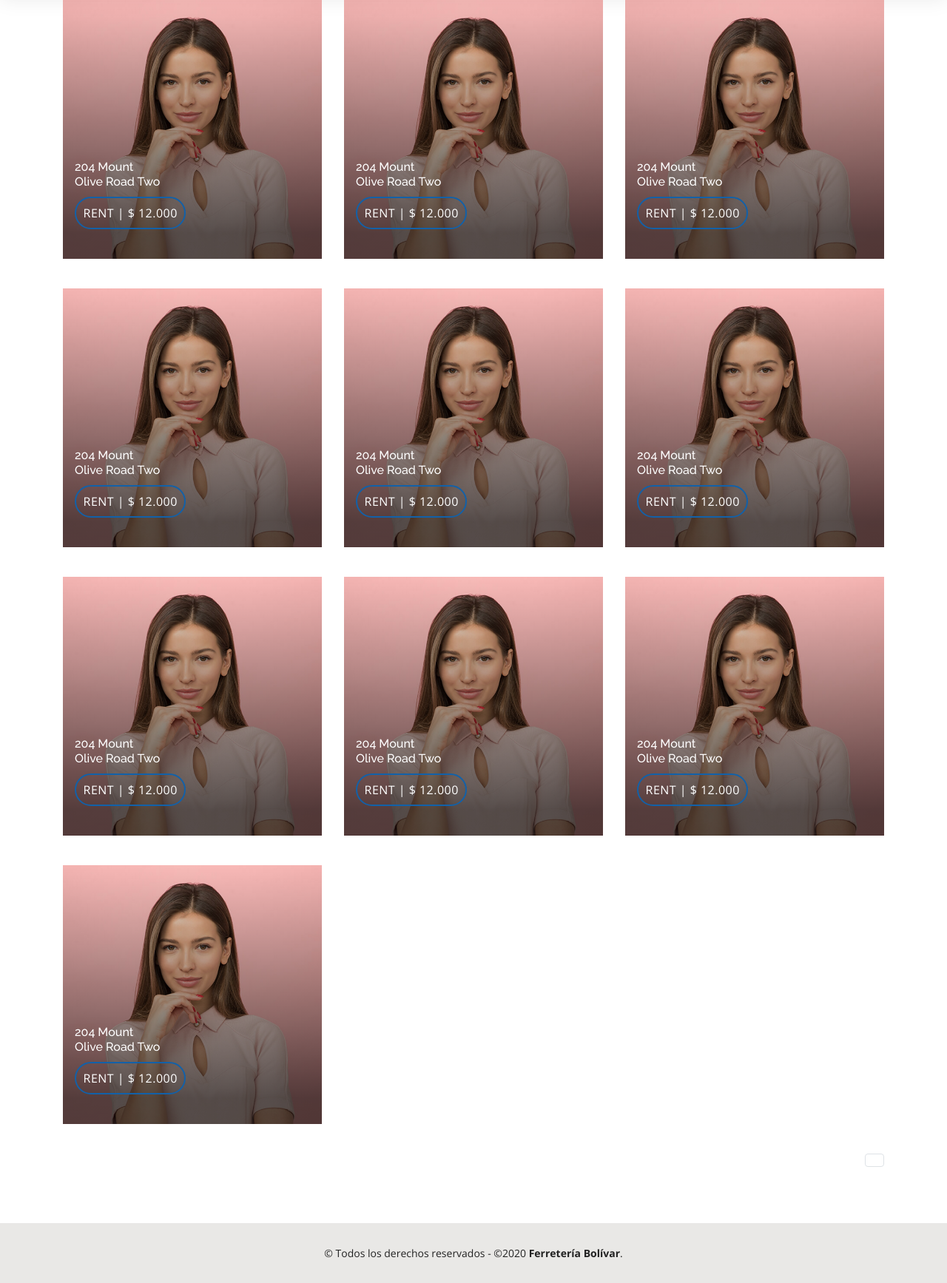
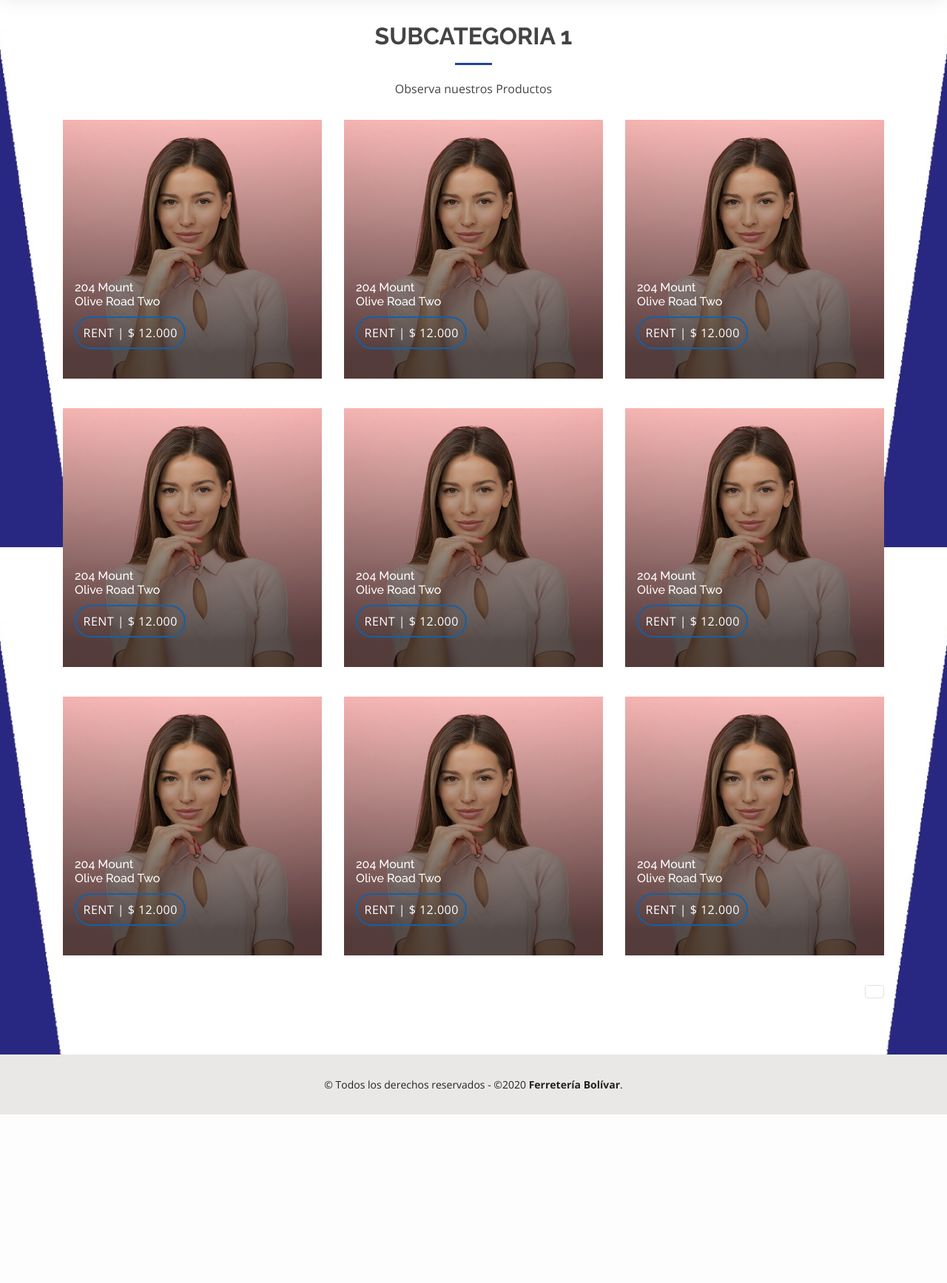
Before and after one commit to generr17/FerreteriaBolivarPHP, a PHP site: page /Ferreteriabolivar/catalogo/subcategoria1.php in a window 1280 px wide. Shown: the part 110-1845 px from the top of the page at 74% size. After the commit the page ends 1617 px from the top, so only its background shows below. Run offline with PHP 8.4, Linux system fonts and the light colour scheme.

Commit message:
ModificacionSubcategorias

```diff
--- a/catalogo/subcategoria1.php
+++ b/catalogo/subcategoria1.php
@@ -33,19 +33,19 @@
         <div class="container d-flex align-items-center">
 
           <div class="logo mr-auto">
-            <a href="../index.html"><img src="../assets/img/logo.png" alt="" class="img-fluid"></a>
+            <a href="../index.php"><img src="../assets/img/logo.png" alt="" class="img-fluid"></a>
           </div>
 
           <nav class="nav-menu d-none d-lg-block">
             <ul>
-              <li><a href="../index.html">Inicio</a></li>
-              <li><a href="../conocenos.html">Conócenos</a></li>
+              <li><a href="../index.php">Inicio</a></li>
+              <li><a href="../conocenos.php">Conócenos</a></li>
               <li class="drop-down"><a>Catálogo</a>
                 <ul>
                   <li class="drop-down"><a>Pinturas</a>
                     <ul>
-                      <li><a href="../subcategoria1.html">Subcategoría 1</a></li>
-                      <li><a href="../subcategoria2.html">Subcategoría 2</a></li>
+                      <li><a href="../subcategoria1.php">Subcategoría 1</a></li>
+                      <li><a href="../subcategoria2.php">Subcategoría 2</a></li>
                       <li><a href="#">Subcategoría 3</a></li>
                       <li><a href="#">Subcategoría 4</a></li>
                       <li><a href="#">Subcategoría 5</a></li>
@@ -147,8 +147,8 @@
                   </li>
                 </ul>
             </li>
-              <li><a href="../puntosVenta.html">Puntos de venta</a></li>
-              <li><a href="../contactanos.html">Contáctanos</a></li>
+              <li><a href="../puntosVenta.php">Puntos de venta</a></li>
+              <li><a href="../contactanos.php">Contáctanos</a></li>
 
             </ul>
           </nav><!-- .nav-menu -->
@@ -160,11 +160,17 @@
 
         </div>
       </header><!-- End Header -->
+<div class="fondoa">
+      <!-- ======= Latest Properties Section ======= -->
 
-      <!-- ======= Latest Properties Section ======= -->
       <main id="main">
       <!-- ======= Property Grid ======= -->
+
     <section class="property-grid grid">
+    <div class="section-title">
+        <h2>Subcategoria 1</h2>
+        <p>Observa nuestros Productos</p>
+      </div>
         <div class="container">
           <div class="row">
 
@@ -258,51 +264,7 @@
                 </div>
               </div>
             </div>
-            <div class="col-md-4">
-              <div class="card-box-a card-shadow">
-                <div class="img-box-a">
-                  <img src="../assets/img/about.jpg" class="img-a img-fluid">
-                </div>
-                <div class="card-overlay">
-                  <div class="card-overlay-a-content">
-                    <div class="card-header-a">
-                      <h2 class="card-title-a">
-                        <a href="#">204 Mount
-                          <br /> Olive Road Two</a>
-                      </h2>
-                    </div>
-                    <div class="card-body-a">
-                      <div class="price-box d-flex">
-                        <span class="price-a">rent | $ 12.000</span>
-                      </div>
 
-                    </div>
-                    <div class="card-footer-a">
-                      <ul class="card-info d-flex justify-content-around">
-                        <li>
-                          <h4 class="card-info-title">Area</h4>
-                          <span>340m
-                            <sup>2</sup>
-                          </span>
-                        </li>
-                        <li>
-                          <h4 class="card-info-title">Beds</h4>
-                          <span>2</span>
-                        </li>
-                        <li>
-                          <h4 class="card-info-title">Baths</h4>
-                          <span>4</span>
-                        </li>
-                        <li>
-                          <h4 class="card-info-title">Garages</h4>
-                          <span>1</span>
-                        </li>
-                      </ul>
-                    </div>
-                  </div>
-                </div>
-              </div>
-            </div>
             <div class="col-md-4">
               <div class="card-box-a card-shadow">
                 <div class="img-box-a">
@@ -638,6 +600,7 @@
       </section><!-- End Property Grid Single-->
 
     </main><!-- End #main -->
+   </div>
 
     <!-- ======= Footer ======= -->
     <footer id="footer">
```
Also changed, not shown: catalogo/subcategoria2.php (+6 -6 lines).
